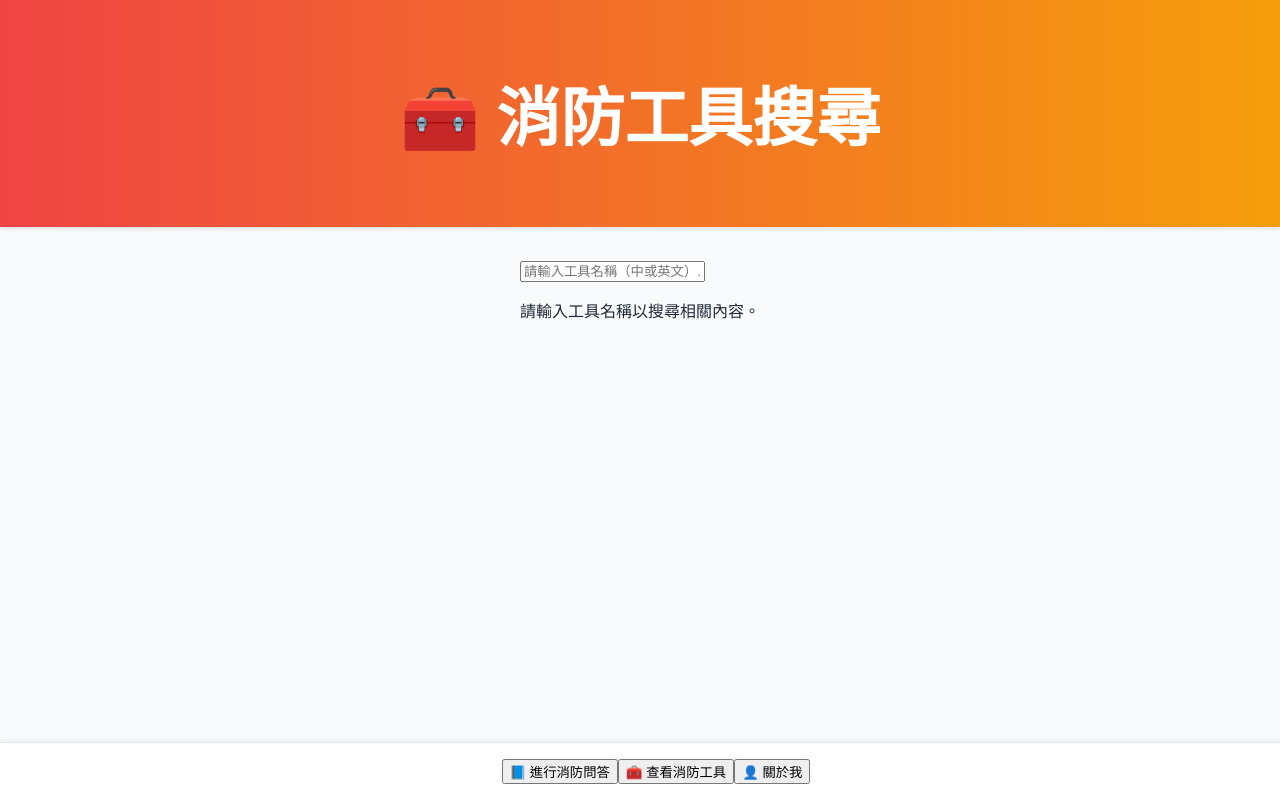
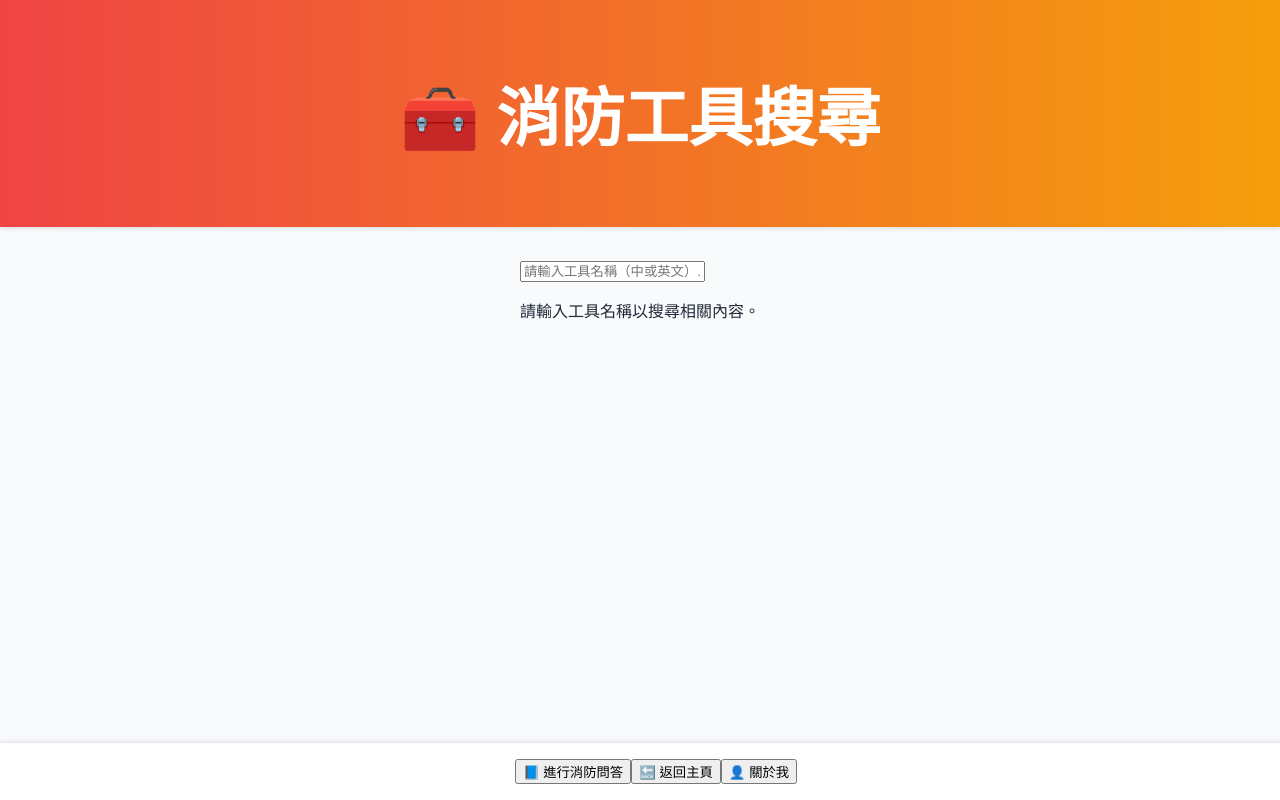
Before and after one commit to shing1223/fire-knowledge-app, a Next.js app: page /tools in a window 1280 px wide. Built offline with nearby package versions, Linux system fonts and the light colour scheme.

Commit message:
Update tools.tsx

```diff
--- a/pages/tools.tsx
+++ b/pages/tools.tsx
@@ -68,9 +68,9 @@ const ToolsPage = () => {
               📘 進行消防問答
             </button>
           </Link>
-          <Link href="/tools">
-            <button className="w-full bg-blue-500 text-white py-3 rounded-xl text-lg font-semibold shadow-md hover:bg-blue-600 transition transform hover:scale-105">
-              🧰 查看消防工具
+          <Link href="/">
+            <button className="w-full bg-purple-600 text-white py-3 rounded-xl text-lg font-semibold shadow-md hover:bg-purple-700 transition transform hover:scale-105">
+              🔙 返回主頁
             </button>
           </Link>
           <Link href="/about">
```
